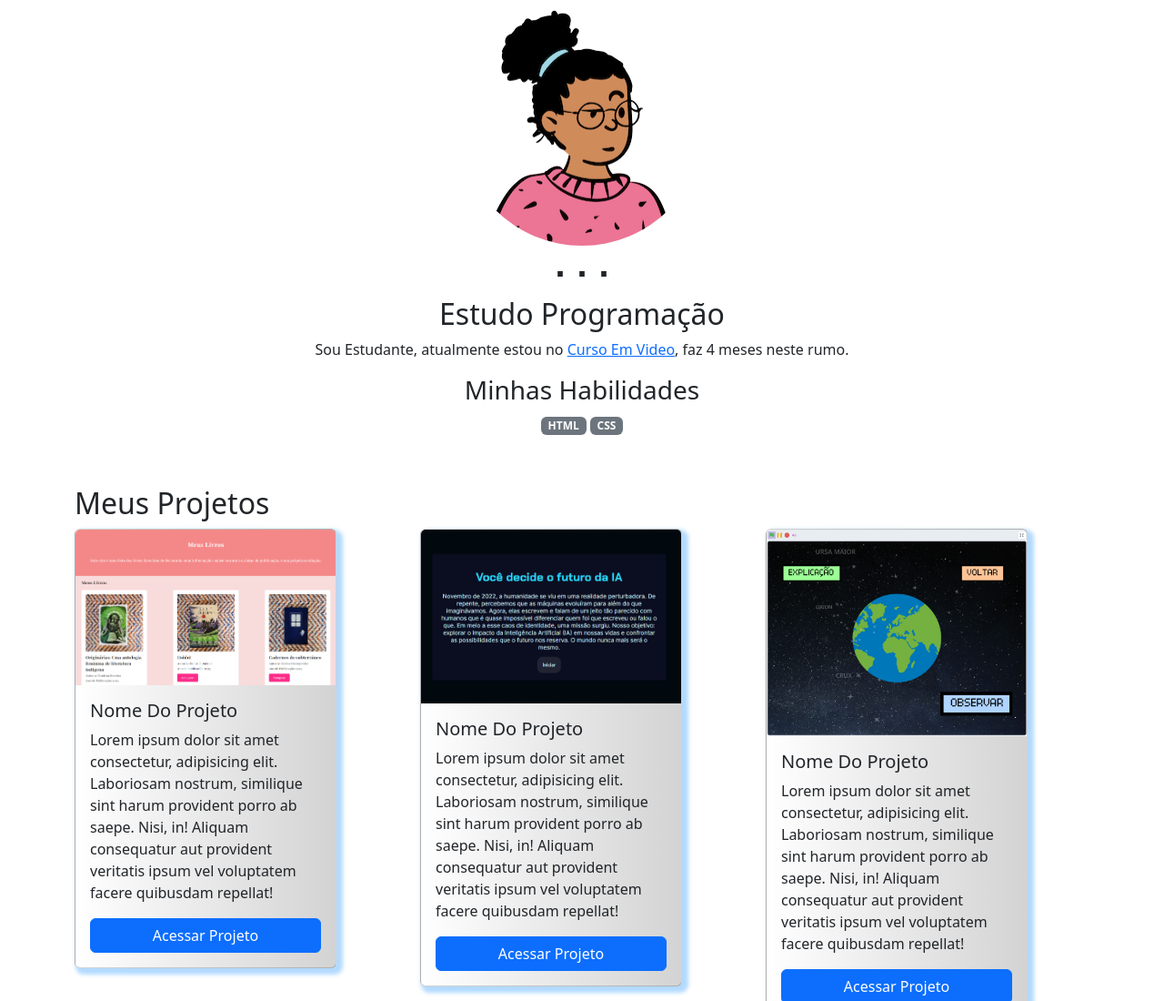
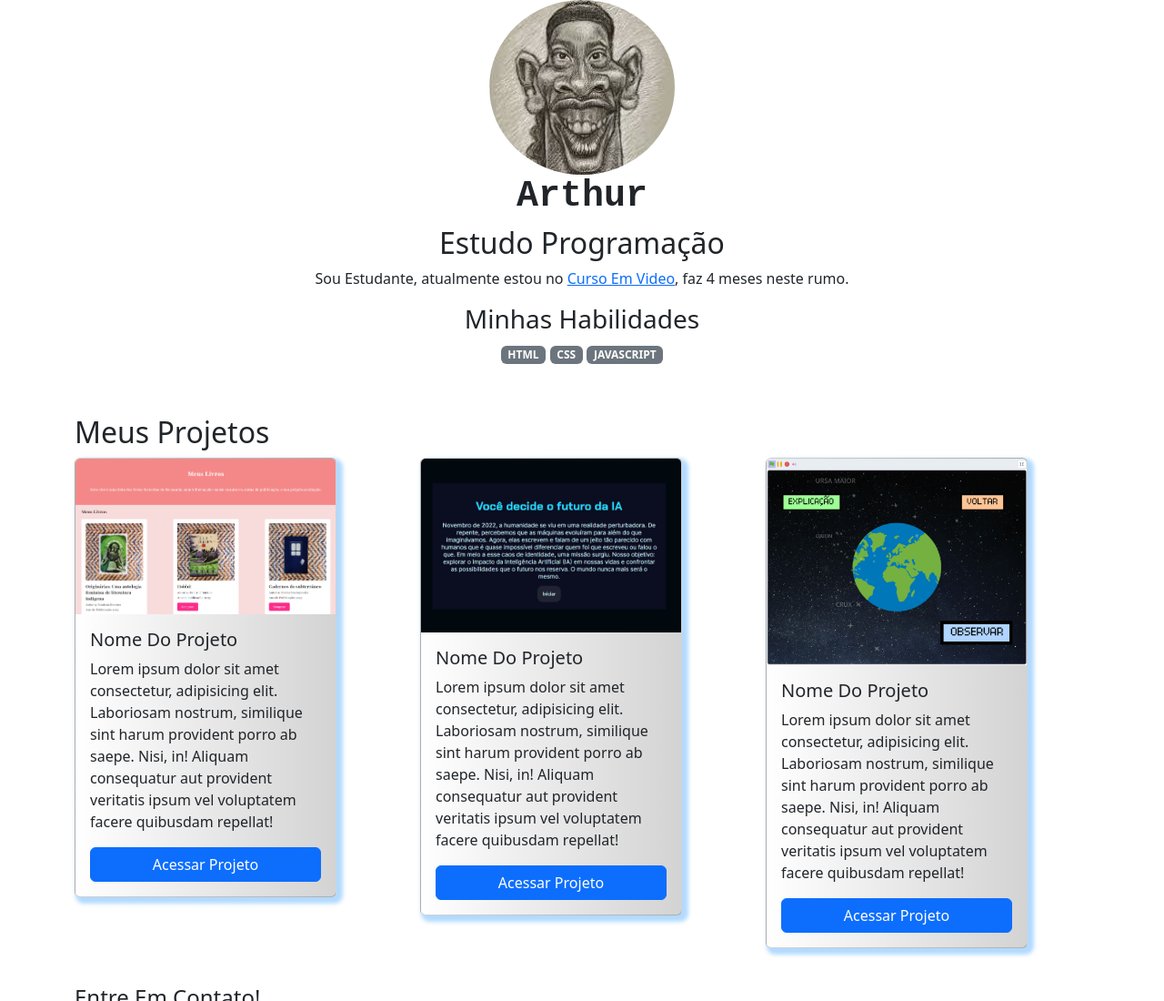
Before and after one commit to Guts-war/pagina-web, a plain HTML site: page index.html in a window 1280 px wide. Shown: the top 1100 px of the page at 91% size. Drawn offline with nearby package versions, Linux system fonts and the light colour scheme; a web font is replaced by a local one.

Commit message:
Update index.html

```diff
--- a/index.html
+++ b/index.html
@@ -14,8 +14,8 @@
 
 
     <header class="container text-center">
-        <img src="imgs/avatar-perfil.png" alt="Foto De Perfil" class="rounded-circle">
-        <h1>...</h1>
+        <img src="imgs/download.jpg" alt="Foto De Perfil" class="rounded-circle">
+        <h1>Arthur</h1>
         <h2>Estudo Programação</h2>
         <p>Sou Estudante, atualmente estou no <a href="#
             ">Curso Em Video</a>, faz 4 meses neste rumo.</p>
@@ -23,6 +23,7 @@
         <div>
             <p class="badge bg-secondary">HTML</p>
             <p class="badge bg-secondary">CSS</p>
+            <p class="badge bg-secondary">JAVASCRIPT</p>
         </div>
 
     </header>
```
